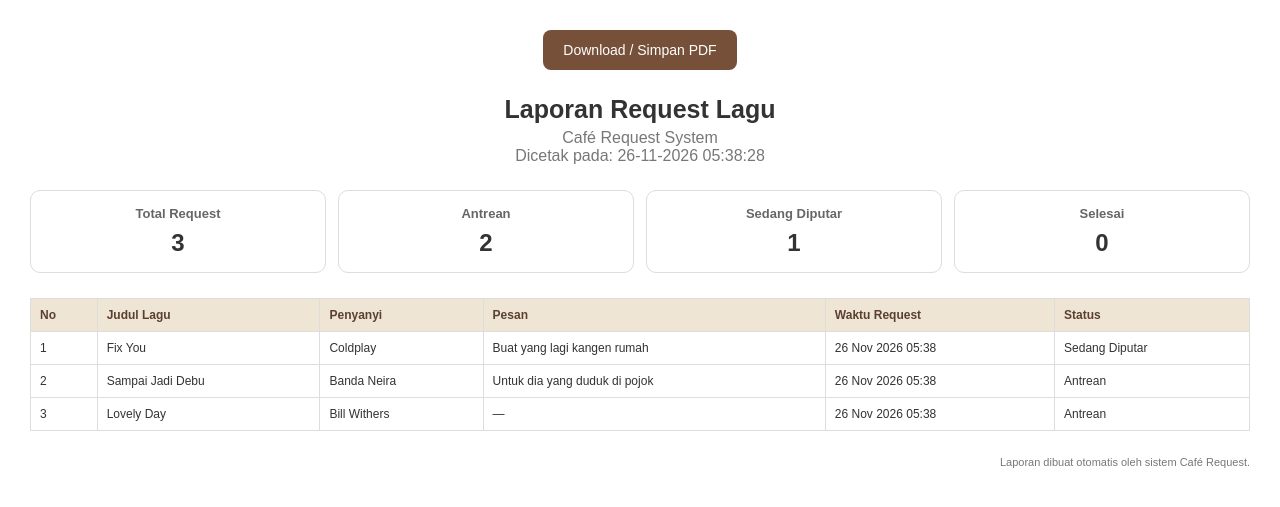
After one commit to hesak21/project-CRUD, a PHP site: page /admin/laporan.php in a window 1280 px wide. The commit adds this page. Shown: the top 507 px of the page. Run offline with PHP 8.4, Linux system fonts and the light colour scheme; the visitor is signed in with stand-in values (Sample User, id 1); data comes from the database, SQL or seed files in the repository.

Commit message:
Update code

```diff
--- /dev/null
+++ b/admin/laporan.php
@@ -0,0 +1,248 @@
+
+<?php
+require __DIR__ . '/../config/config.php';
+require_admin();
+
+$rows = $pdo->query(
+    "SELECT * FROM song_requests
+     ORDER BY FIELD(status,'Diputar','Antrean','Selesai'), created_at ASC"
+)->fetchAll();
+
+$total = count($rows);
+$antrean = 0;
+$diputar = 0;
+$selesai = 0;
+
+foreach ($rows as $r) {
+    if ($r['status'] === 'Antrean') {
+        $antrean++;
+    } elseif ($r['status'] === 'Diputar') {
+        $diputar++;
+    } elseif ($r['status'] === 'Selesai') {
+        $selesai++;
+    }
+}
+
+$tanggal = date('d-m-Y H:i:s');
+?>
+
+<!DOCTYPE html>
+<html lang="id">
+<head>
+    <meta charset="UTF-8">
+    <meta name="viewport" content="width=device-width, initial-scale=1.0">
+    <title>Laporan Request Lagu Café</title>
+
+    <style>
+        * {
+            box-sizing: border-box;
+        }
+
+        body {
+            font-family: Arial, Helvetica, sans-serif;
+            color: #333;
+            margin: 30px;
+        }
+
+        h1 {
+            text-align: center;
+            margin-bottom: 5px;
+            font-size: 25px;
+        }
+
+        .subtitle {
+            text-align: center;
+            color: #777;
+            margin-bottom: 25px;
+        }
+
+        .summary {
+            display: flex;
+            gap: 12px;
+            margin-bottom: 25px;
+        }
+
+        .summary-card {
+            flex: 1;
+            border: 1px solid #ddd;
+            border-radius: 10px;
+            padding: 15px;
+            text-align: center;
+        }
+
+        .summary-card h3 {
+            font-size: 13px;
+            margin: 0 0 8px;
+            color: #666;
+        }
+
+        .summary-card p {
+            font-size: 24px;
+            font-weight: bold;
+            margin: 0;
+        }
+
+        table {
+            width: 100%;
+            border-collapse: collapse;
+            font-size: 12px;
+        }
+
+        th {
+            background: #eee5d5;
+            color: #5b4030;
+            text-align: left;
+        }
+
+        th, td {
+            border: 1px solid #ddd;
+            padding: 9px;
+            vertical-align: top;
+        }
+
+        tr {
+            page-break-inside: avoid;
+        }
+
+        .footer {
+            margin-top: 25px;
+            text-align: right;
+            font-size: 11px;
+            color: #777;
+        }
+
+        .toolbar {
+            text-align: center;
+            margin-bottom: 25px;
+        }
+
+        .toolbar button {
+            border: none;
+            border-radius: 8px;
+            background: #765039;
+            color: white;
+            padding: 12px 20px;
+            cursor: pointer;
+            font-size: 14px;
+        }
+
+        .toolbar button:hover {
+            background: #503522;
+        }
+
+        @media print {
+            body {
+                margin: 10mm;
+            }
+
+            .toolbar {
+                display: none;
+            }
+
+            @page {
+                size: A4 landscape;
+                margin: 12mm;
+            }
+        }
+    </style>
+</head>
+
+<body>
+
+    <div class="toolbar">
+        <button onclick="window.print()">Download / Simpan PDF</button>
+    </div>
+
+    <h1>Laporan Request Lagu</h1>
+    <div class="subtitle">
+        Café Request System<br>
+        Dicetak pada: <?= htmlspecialchars($tanggal) ?>
+    </div>
+
+    <!-- Ringkasan -->
+    <div class="summary">
+
+        <div class="summary-card">
+            <h3>Total Request</h3>
+            <p><?= $total ?></p>
+        </div>
+
+        <div class="summary-card">
+            <h3>Antrean</h3>
+            <p><?= $antrean ?></p>
+        </div>
+
+        <div class="summary-card">
+            <h3>Sedang Diputar</h3>
+            <p><?= $diputar ?></p>
+        </div>
+
+        <div class="summary-card">
+            <h3>Selesai</h3>
+            <p><?= $selesai ?></p>
+        </div>
+
+    </div>
+
+    <!-- Tabel Laporan -->
+    <table>
+        <thead>
+            <tr>
+                <th>No</th>
+                <th>Judul Lagu</th>
+                <th>Penyanyi</th>
+                <th>Pesan</th>
+                <th>Waktu Request</th>
+                <th>Status</th>
+            </tr>
+        </thead>
+
+        <tbody>
+            <?php if ($rows): ?>
+                <?php foreach ($rows as $i => $r): ?>
+                    <tr>
+                        <td><?= $i + 1 ?></td>
+
+                        <td>
+                            <?= htmlspecialchars($r['song_title'] ?? '', ENT_QUOTES, 'UTF-8') ?>
+                        </td>
+
+                        <td>
+                            <?= htmlspecialchars($r['artist_name'] ?? '', ENT_QUOTES, 'UTF-8') ?>
+                        </td>
+
+                        <td>
+                            <?= htmlspecialchars($r['message'] ?? '—', ENT_QUOTES, 'UTF-8') ?: '—' ?>
+                        </td>
+
+                        <td>
+                            <?= date('d M Y H:i', strtotime($r['created_at'])) ?>
+                        </td>
+
+                        <td>
+                            <?= htmlspecialchars(status_label($r['status']), ENT_QUOTES, 'UTF-8') ?>
+                        </td>
+                    </tr>
+                <?php endforeach; ?>
+            <?php else: ?>
+                <tr>
+                    <td colspan="6" style="text-align:center;">
+                        Belum ada data request lagu.
+                    </td>
+                </tr>
+            <?php endif; ?>
+        </tbody>
+    </table>
+
+    <div class="footer">
+        Laporan dibuat otomatis oleh sistem Café Request.
+    </div>
+
+    <script>
+        window.addEventListener('load', function () {
+            window.print();
+        });
+    </script>
+
+</body>
+</html>
--- a/database.sql
+++ b/database.sql
@@ -7,6 +7,7 @@ CREATE TABLE IF NOT EXISTS song_requests (
   song_title  VARCHAR(150) NOT NULL,
   artist_name VARCHAR(150) NOT NULL,
   message     VARCHAR(255) DEFAULT NULL,
+  cover_url   VARCHAR(255) DEFAULT NULL,
   status      ENUM('Antrean','Diputar','Selesai') NOT NULL DEFAULT 'Antrean',
   created_at  TIMESTAMP NOT NULL DEFAULT CURRENT_TIMESTAMP,
   INDEX idx_status (status)
@@ -14,5 +15,5 @@ CREATE TABLE IF NOT EXISTS song_requests (
 
 INSERT INTO song_requests (song_title, artist_name, message, status) VALUES
 ('Fix You', 'Coldplay', 'Buat yang lagi kangen rumah', 'Diputar'),
-('Banda Neira - Sampai Jadi Debu', 'Banda Neira', 'Untuk dia yang duduk di pojok', 'Antrean'),
+('Sampai Jadi Debu', 'Banda Neira', 'Untuk dia yang duduk di pojok', 'Antrean'),
 ('Lovely Day', 'Bill Withers', NULL, 'Antrean');
--- a/includes/footer.php
+++ b/includes/footer.php
@@ -1,7 +1,9 @@
 <footer class="text-center text-sm text-mocha/70 py-8">
   &copy; <?= date('Y') ?> Café Song Request · Dibuat dengan ☕
-  <br>
-  <a href="/Cafe-request/admin/login.php" class="underline hover:text-caramel">Login Admin</a>
+  <?php if (empty($hideAdminLink)): ?>
+    <br>
+    <a href="/Cafe-request/admin/login.php" class="underline hover:text-caramel">Login Admin</a>
+  <?php endif; ?>
 </footer>
 </body>
 </html>
```
Also changed, not shown: admin/index.php (+88 -14 lines), admin/login.php (+12 -1 lines), index.php (+70 -3 lines), monitor.php (+14 -2 lines), search.php (added, +33 -0 lines), store.php (+30 -3 lines).
